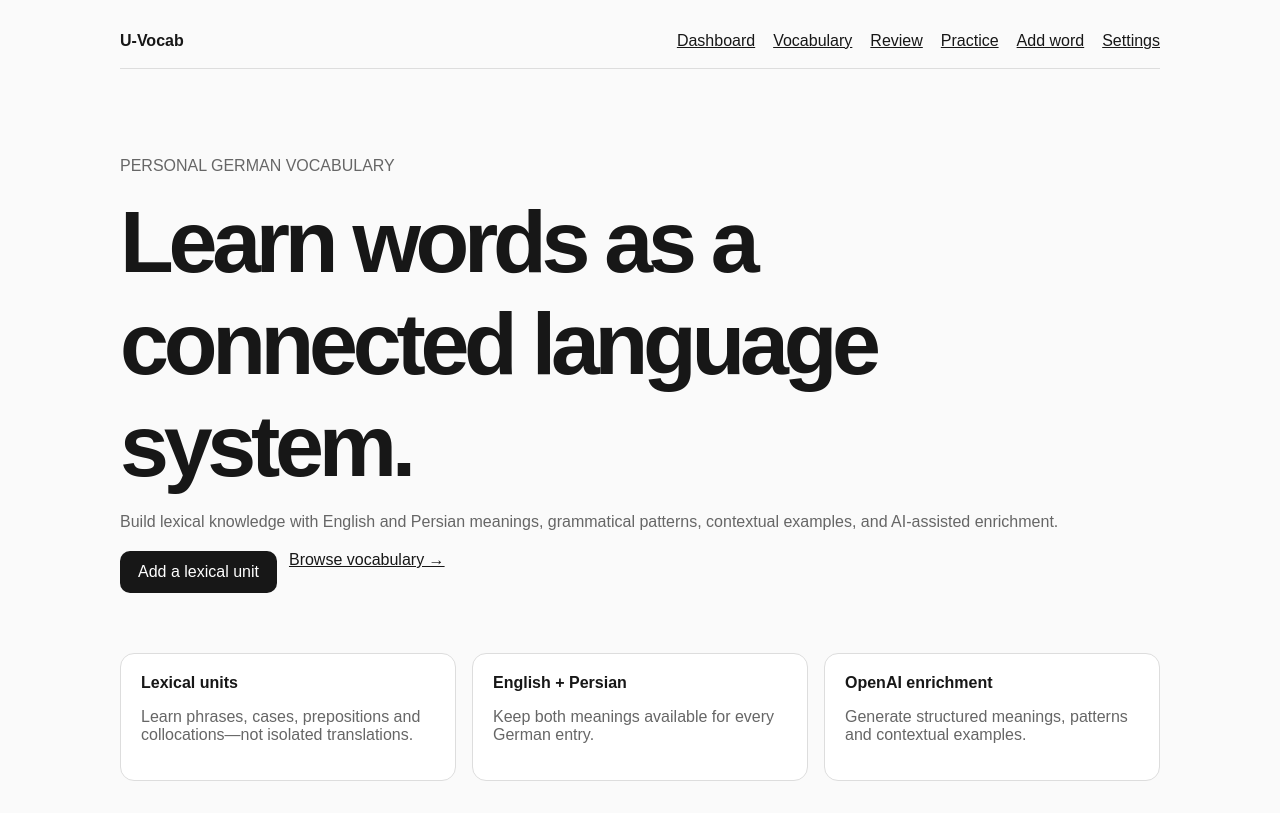
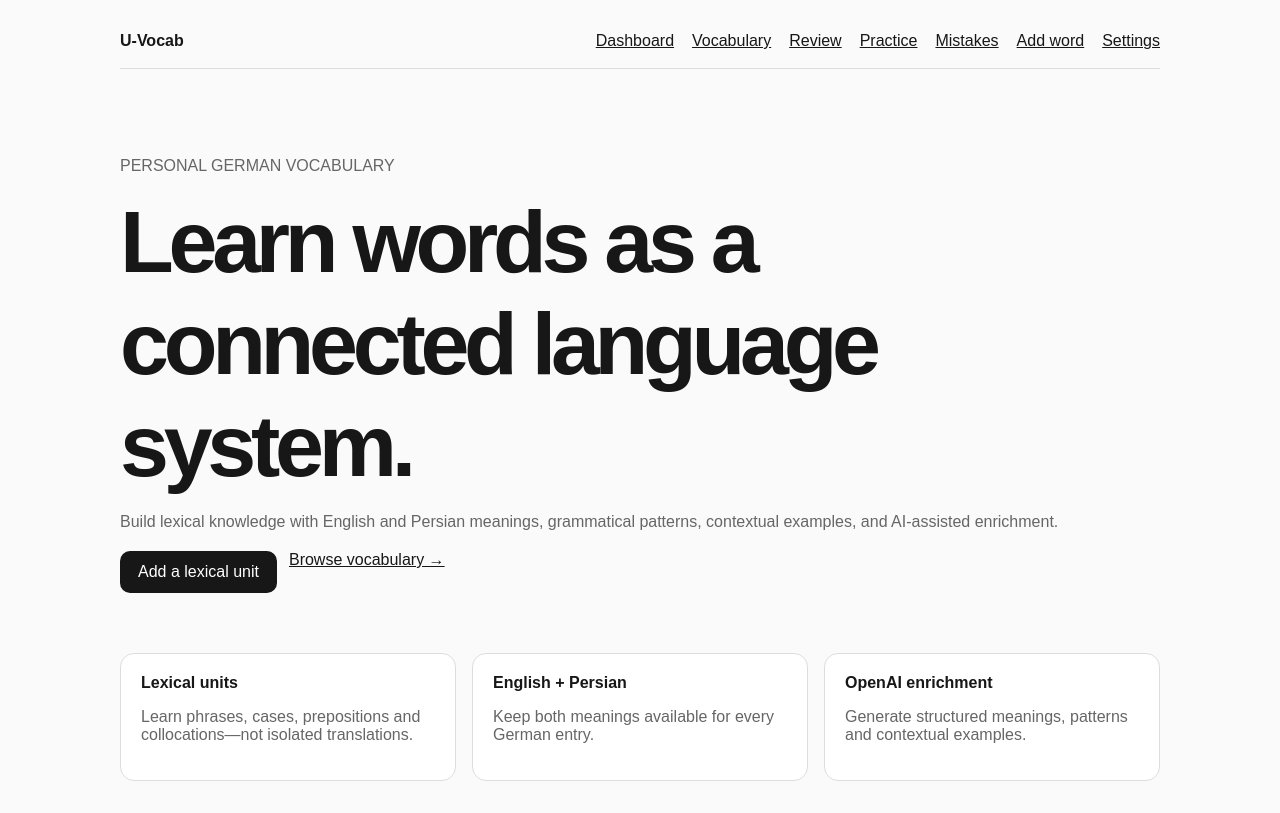
Before and after one commit to Amirmfth/U-Vocab, a Next.js app: page / in a window 1280 px wide. Built offline with nearby package versions, Linux system fonts and the light colour scheme.

Commit message:
feat: add mistake memory navigation

```diff
--- a/src/app/layout.tsx
+++ b/src/app/layout.tsx
@@ -17,6 +17,7 @@ export default function RootLayout({ children }: { children: React.ReactNode })
             <Link href="/vocabulary">Vocabulary</Link>
             <Link href="/review">Review</Link>
             <Link href="/practice">Practice</Link>
+            <Link href="/mistakes">Mistakes</Link>
             <Link href="/vocabulary/new">Add word</Link>
             <Link href="/settings">Settings</Link>
           </nav>
```
